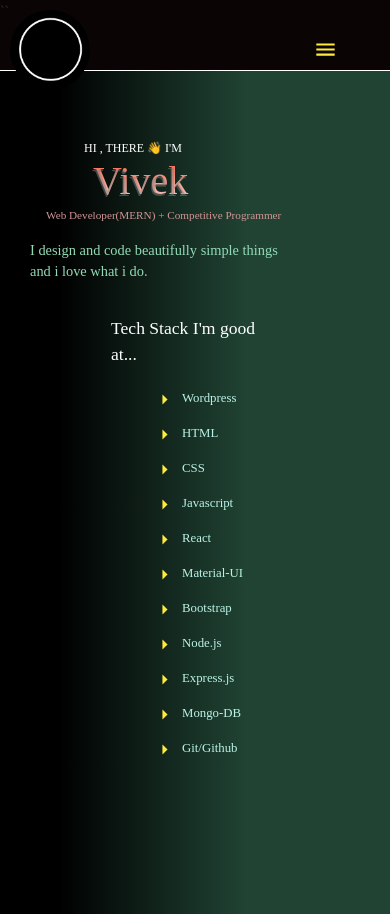
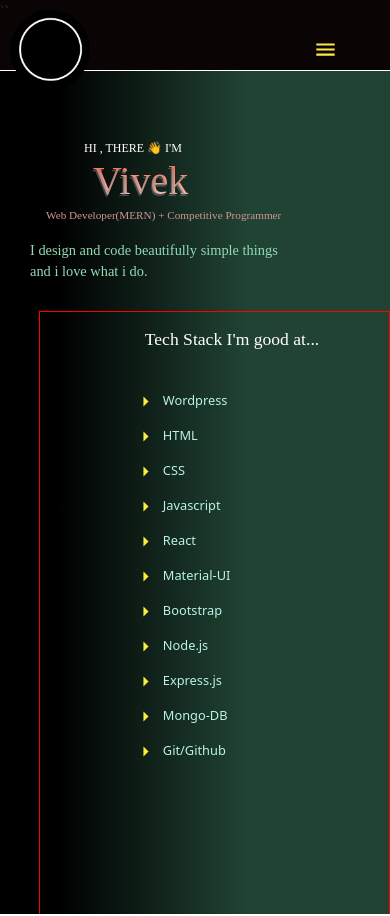
Before and after one commit to vk-0-7/Portfolio-website, a React (Create React App) app: page / in a window 390 px wide. Built offline with nearby package versions, Linux system fonts and the light colour scheme; a web font is replaced by a local one.

Commit message:
making it responsive for mobile

```diff
--- a/src/Components/About.css
+++ b/src/Components/About.css
@@ -8,7 +8,7 @@
 
 
 body{
-   overflow-y: hidden;
+
    overflow-x: hidden;
   }
 
@@ -59,17 +59,19 @@ body{
   }
 
   .rightpart{
-    /* border: 1px solid red; */
-    width: 40vw;
+    border: 1px solid red;
+    width: 50vw;
     height: 80vh;
     position: absolute;
     left: 50%;
+    top: 100px;
 
   }
 
   .right-first{
+    margin-bottom: 10px;
     position: absolute;
-    top: 57px;
+    top: 37px;
     color: white;
     right: 160px;
     font-family: 'Tapestry', cursive;
@@ -77,15 +79,6 @@ body{
   }
 
 
-
-  /* .rightpart h5{
-    position: absolute;
-    top: 7px;
-    left: 90px;
-    color: rgb(186, 243, 230);
-    font-family: 'Pacifico', cursive;
-
-  } */
 
 
 .list-container{
@@ -98,7 +91,7 @@ body{
 .ul-items{
   font-size: 1.1rem;
   color: rgb(186, 243, 230);
- font-family: 'Pacifico', cursive;
+
 }
 
 
@@ -108,7 +101,7 @@ body{
 
     body{
 
-      overflow-y: hidden;
+
       overflow-x: hidden;
      }
 
@@ -153,11 +146,23 @@ body{
     left: 30px;
 
     }
+
+
+  .rightpart{
+    border: 1px solid red;
+    width: 90vw;
+    height: 100%;
+    position: relative;
+    left: 10%;
+    top: 70px;
+
+  }
+
     .right-first{
-      position: relative;
-      top: 74px;
+      position: absolute;
+      top: 14px;
 
-      right: 84px;
+      right: 20%;
 
       font-size: 1.1rem;
     }
@@ -166,7 +171,7 @@ body{
 
       position: relative;
       top: 72px;
-      left: -80px;
+      left: 16%;
 
     }
     .ul-items{
--- a/src/Components/Contact.css
+++ b/src/Components/Contact.css
@@ -2,10 +2,6 @@
   margin: 0;
   padding: 0;
   box-sizing: border-box;
-}
-body{
-  overflow-y: hidden;
-  overflow-x: hidden;
 }
 
 
--- a/src/Components/Nav.css
+++ b/src/Components/Nav.css
@@ -1,7 +1,3 @@
-body{
-  overflow-y: hidden;
-  overflow-x: hidden;
- }
 
 
 *{
--- a/src/Components/Projects.css
+++ b/src/Components/Projects.css
@@ -6,10 +6,6 @@
 }
 
 
-body{
-    overflow-y: hidden;
-    overflow-x: hidden;
-   }
 
 
 .main-div-projects{
```
Also changed, not shown: src/Components/About.js (line endings or trailing spaces).
